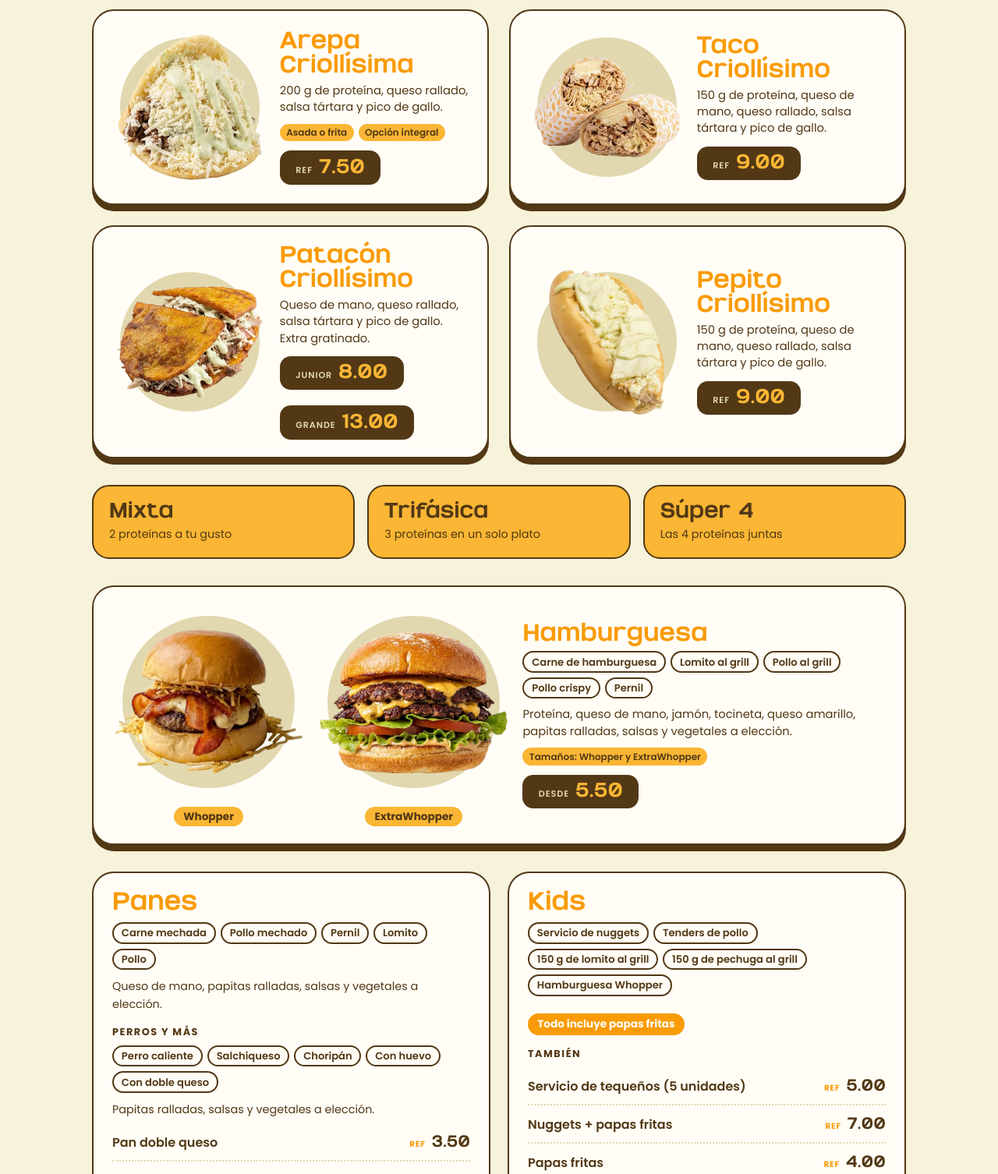
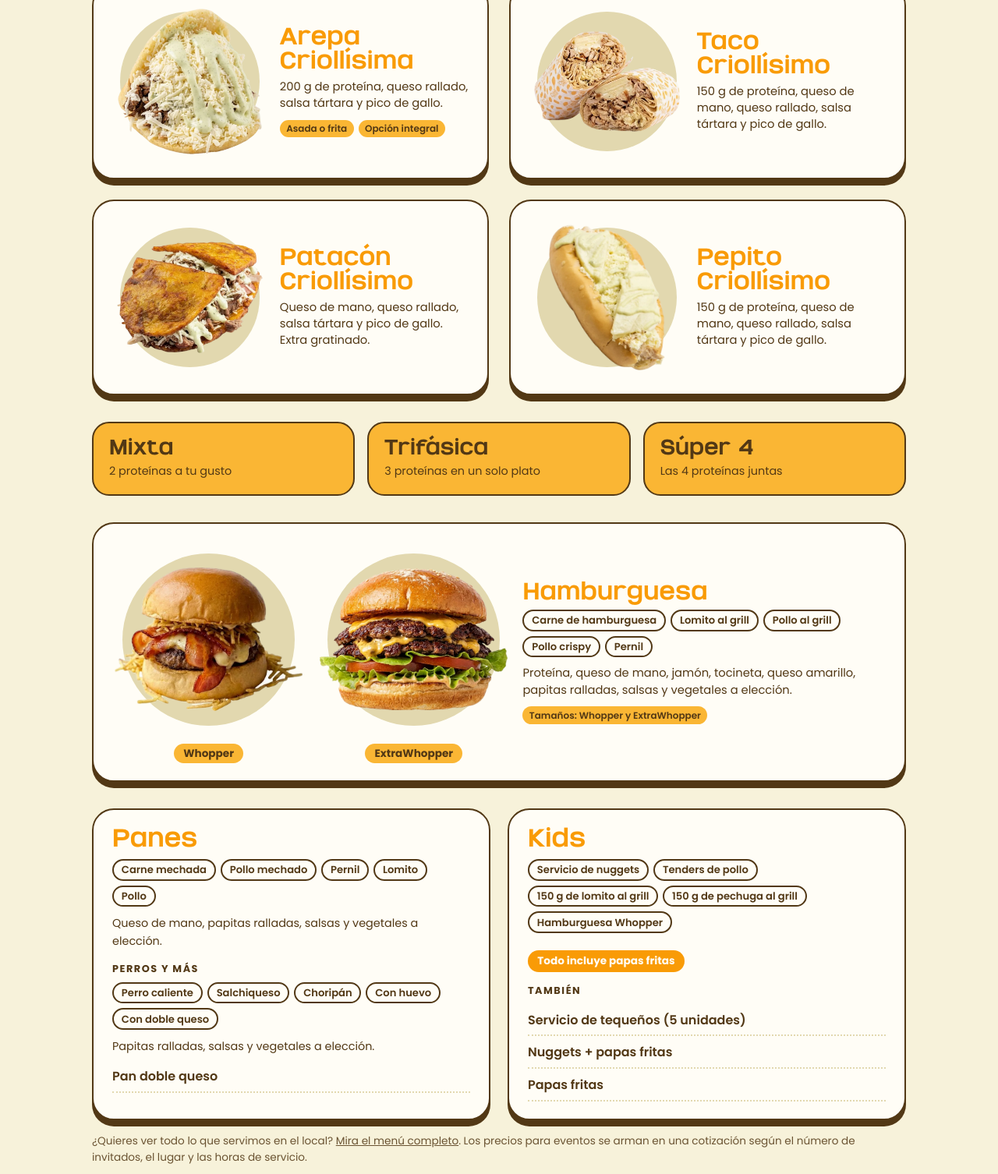
Before and after one commit to barbieddc-byte/lacriollisima, a plain HTML site: page food-truck.html in a window 1280 px wide. Shown: the part 1920-3426 px from the top of the page at 78% size. Drawn offline with Linux system fonts and the light colour scheme.

Commit message:
Food truck: vídeo horizontal y menú sin precios; menú: foto del patacón junior
Co-Authored-By: Claude Opus 5.5 <noreply@anthropic.com>
Claude-Session: https://claude.ai/code/session_01EoPTKvU1ZUS4pUZSX4xZLg

```diff
--- a/assets/estilo.css
+++ b/assets/estilo.css
@@ -427,3 +427,10 @@ html.pdf body{padding-bottom:0}
 .videos{grid-template-columns:1fr!important}.videos video:first-child{max-height:620px}
 @media (max-width:980px){.tabbar{padding-left:max(2px,env(safe-area-inset-left,0px));padding-right:max(2px,env(safe-area-inset-right,0px));column-gap:0}.tabbar a{font-size:.64rem;letter-spacing:-.01em;padding:4px 0}}
 @media (max-width:359px){.tabbar a{font-size:.55rem;letter-spacing:-.02em}.tabbar a svg{width:21px;height:21px}}
+/* Un solo vídeo horizontal en Food truck: anula las reglas del vídeo vertical */
+.videos video:last-child{aspect-ratio:16/9!important;max-width:none!important;justify-self:stretch!important}
+.foto-doble{display:grid;grid-template-columns:1fr 1fr;gap:6px}
+.foto-doble figure{margin:0;display:flex;flex-direction:column;align-items:center;gap:4px}
+.foto-doble .foto-p{width:100%;aspect-ratio:1!important;margin:0}
+.foto-doble figcaption{font-size:.72rem;font-weight:700;background:var(--amarillo);border-radius:60px;padding:.05em .7em}
+.con-precio.sin-precio li{justify-content:flex-start}
--- a/food-truck.html
+++ b/food-truck.html
@@ -93,7 +93,6 @@
           <h3>Arepa Criollísima</h3>
           <p class="desc">200 g de proteína, queso rallado, salsa tártara y pico de gallo.</p>
           <div class="etiquetas"><span>Asada o frita</span><span>Opción integral</span></div>
-          <div class="precio"><small>REF</small>7.50</div>
         </div>
       </article>
       <article class="plato">
@@ -101,7 +100,6 @@
         <div>
           <h3>Taco Criollísimo</h3>
           <p class="desc">150 g de proteína, queso de mano, queso rallado, salsa tártara y pico de gallo.</p>
-          <div class="precio"><small>REF</small>9.00</div>
         </div>
       </article>
       <article class="plato">
@@ -109,10 +107,6 @@
         <div>
           <h3>Patacón Criollísimo</h3>
           <p class="desc">Queso de mano, queso rallado, salsa tártara y pico de gallo. Extra gratinado.</p>
-          <div class="precios-dobles">
-            <div class="precio"><small>JUNIOR</small>8.00</div>
-            <div class="precio"><small>GRANDE</small>13.00</div>
-          </div>
         </div>
       </article>
       <article class="plato">
@@ -120,7 +114,6 @@
         <div>
           <h3>Pepito Criollísimo</h3>
           <p class="desc">150 g de proteína, queso de mano, queso rallado, salsa tártara y pico de gallo.</p>
-          <div class="precio"><small>REF</small>9.00</div>
         </div>
       </article>
     </div>
@@ -142,7 +135,6 @@
           <div class="lista-prot"><span>Carne de hamburguesa</span><span>Lomito al grill</span><span>Pollo al grill</span><span>Pollo crispy</span><span>Pernil</span></div>
           <p class="desc">Proteína, queso de mano, jamón, tocineta, queso amarillo, papitas ralladas, salsas y vegetales a elección.</p>
           <div class="etiquetas"><span>Tamaños: Whopper y ExtraWhopper</span></div>
-          <div class="precio"><small>DESDE</small>5.50</div>
         </div>
       </article>
     </div>
@@ -155,22 +147,22 @@
         <h4>Perros y más</h4>
         <div class="lista-prot"><span>Perro caliente</span><span>Salchiqueso</span><span>Choripán</span><span>Con huevo</span><span>Con doble queso</span></div>
         <p class="desc">Papitas ralladas, salsas y vegetales a elección.</p>
-        <ul class="con-precio"><li>Pan doble queso <b><small>REF</small> 3.50</b></li></ul>
+        <ul class="con-precio sin-precio"><li>Pan doble queso</li></ul>
       </article>
       <article class="extra">
         <h3>Kids</h3>
         <div class="lista-prot"><span>Servicio de nuggets</span><span>Tenders de pollo</span><span>150 g de lomito al grill</span><span>150 g de pechuga al grill</span><span>Hamburguesa Whopper</span></div>
         <span class="incluye">Todo incluye papas fritas</span>
         <h4>También</h4>
-        <ul class="con-precio">
-          <li>Servicio de tequeños (5 unidades) <b><small>REF</small> 5.00</b></li>
-          <li>Nuggets + papas fritas <b><small>REF</small> 7.00</b></li>
-          <li>Papas fritas <b><small>REF</small> 4.00</b></li>
+        <ul class="con-precio sin-precio">
+          <li>Servicio de tequeños (5 unidades)</li>
+          <li>Nuggets + papas fritas</li>
+          <li>Papas fritas</li>
         </ul>
       </article>
     </div>
 
-    <p class="nota">Precios en REF por unidad. ¿Quieres ver todo lo que servimos en el local? <a href="menu.html">Mira el menú completo</a>. Para eventos armamos una cotización según el número de invitados, el lugar y las horas de servicio.</p>
+    <p class="nota">¿Quieres ver todo lo que servimos en el local? <a href="menu.html">Mira el menú completo</a>. Los precios para eventos se arman en una cotización según el número de invitados, el lugar y las horas de servicio.</p>
   </div>
 </section>
 
```
Also changed, not shown: menu.html (+4 -1 lines), img/patacon-junior.webp (added).
